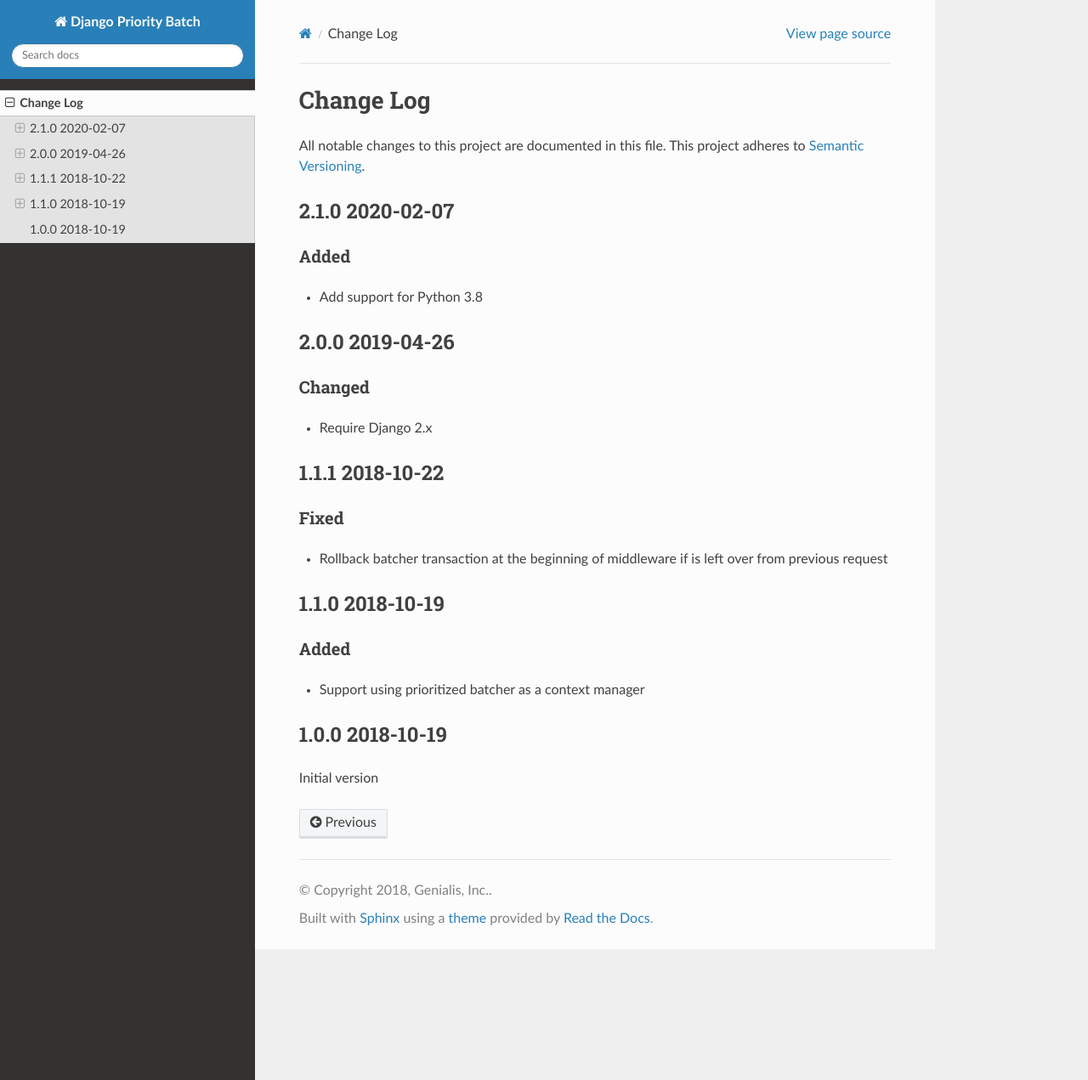
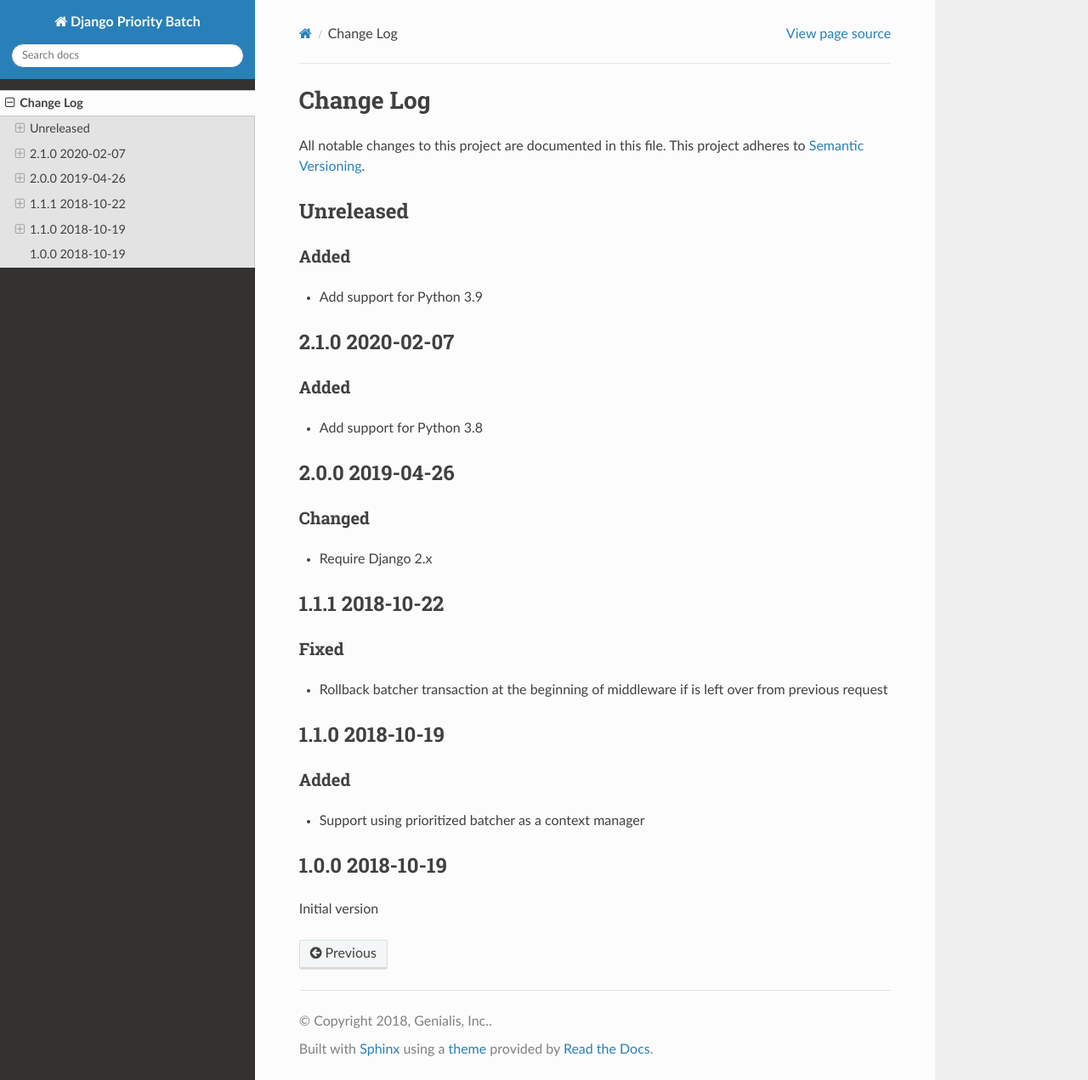
Before and after one commit to genialis/django-priority-batch, a Sphinx documentation site: the page built from docs/CHANGELOG.rst, in a window 1280 px wide and 1271 px high. Shown: the whole window at 85% size. Built offline with Sphinx 7.4.7 and the Read the Docs theme 2.0.0, drawn with Linux system fonts in a browser that asks for light colours.

Commit message:
Add support for Python 3.9

```diff
--- a/docs/CHANGELOG.rst
+++ b/docs/CHANGELOG.rst
@@ -6,12 +6,21 @@
 This project adheres to `Semantic Versioning <http://semver.org/>`_.
 
 
+==========
+Unreleased
+==========
+
+Added
+------
+- Add support for Python 3.9
+
+
 ================
 2.1.0 2020-02-07
 ================
 
 Added
--------
+-----
 - Add support for Python 3.8
 
 
--- a/setup.py
+++ b/setup.py
@@ -25,7 +25,7 @@
     license=about['__license__'],
     packages=setuptools.find_packages('src'),
     package_dir={'': 'src'},
-    python_requires='>=3.6, <3.9',
+    python_requires='>=3.6, <3.10',
     install_requires=['Django~=2.0'],
     extras_require={
         'docs': ['Sphinx', 'sphinx_rtd_theme'],
@@ -53,6 +53,7 @@
         'Programming Language :: Python :: 3.6',
         'Programming Language :: Python :: 3.7',
         'Programming Language :: Python :: 3.8',
+        'Programming Language :: Python :: 3.9',
     ],
     keywords='django transaction batching prioritization',
 )
```
Also changed, not shown: .travis.yml, 1 other file.
